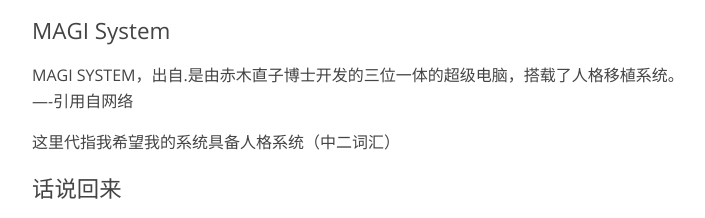
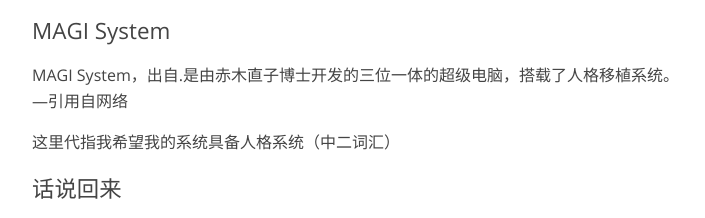
Before and after one commit to WMMMD/magisystem.github.io, a plain HTML site: page about/index.html in a window 1280 px wide. Shown: the part 156-374 px from the top of the page, 288-993 px from the left. Drawn offline with Linux system fonts and the light colour scheme; files whose address does not match are found by name.

Commit message:
Site updated: 2021-01-15 19:51:22

```diff
--- a/about/index.html
+++ b/about/index.html
@@ -42,7 +42,7 @@
 <article class="post page">
   <h1 class="post-title">About</h1>
   <section class="post-content article-entry">
-    <h2 id="Welcome-to-MAGI-System"><a href="#Welcome-to-MAGI-System" class="headerlink" title="Welcome to MAGI System!"></a>Welcome to MAGI System!</h2><h3 id="MAGI-System"><a href="#MAGI-System" class="headerlink" title="MAGI System"></a>MAGI System</h3><p>MAGI SYSTEM，出自<EVA>.是由赤木直子博士开发的三位一体的超级电脑，搭载了人格移植系统。<br>            —-引用自网络</p>
+    <h2 id="Welcome-to-MAGI-System"><a href="#Welcome-to-MAGI-System" class="headerlink" title="Welcome to MAGI System!"></a>Welcome to MAGI System!</h2><h3 id="MAGI-System"><a href="#MAGI-System" class="headerlink" title="MAGI System"></a>MAGI System</h3><p>MAGI System，出自<EVA>.是由赤木直子博士开发的三位一体的超级电脑，搭载了人格移植系统。<br>            —引用自网络</p>
 <p>这里代指我希望我的系统具备人格系统（中二词汇）</p>
 <h3 id="话说回来"><a href="#话说回来" class="headerlink" title="话说回来"></a>话说回来</h3><p>这是我的第N个博客系统与域名<br>博客系统我选择过很多：typecho、wordpress…<br>自己也写过纯静态的博客展示<br>其中都依托于服务器、数据库<br>这是第一次尝试hexo+github.io<br>希望这是一个全新的选择不会有错</p>
 <hr>
```
